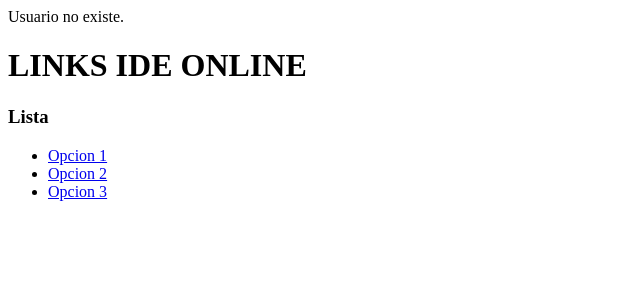
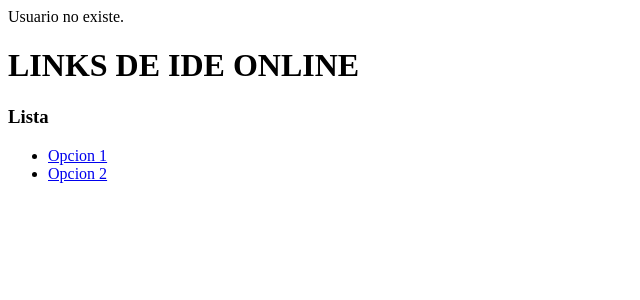
Before and after one commit to FelipeAlvarezVergara/Proyecto, a PHP site: page /Login.php in a window 1280 px wide. Shown: the top 300 px of the page, without its empty margins (0-640 px from the left). Run offline with PHP 8.4, Linux system fonts and the light colour scheme; data that the repository does not hold is empty.

Commit message:
Update Login.php

```diff
--- a/Login.php
+++ b/Login.php
@@ -33,12 +33,11 @@
 	     <head>
 	     </head>
 	     <body>
-	          <h1>LINKS IDE ONLINE</h1>
+	          <h1>LINKS DE IDE ONLINE</h1>
 	          <h3>Lista</h3>
 	          <ul>
 	          	<li><a href="https://www.offidocs.com/index.php/desktop-programming-tools-online/eclipse-online-ide-java-c-php">Opcion 1</li>
 	          	<li><a href="https://colab.research.google.com/notebooks/intro.ipynb">Opcion 2</li>
-	          	<li><a href="https://edu.google.com/intl/es-419/products/classroom/?modal_active=none">Opcion 3</li>
 	          </ul>
 	     </body>
 	</html>
```
